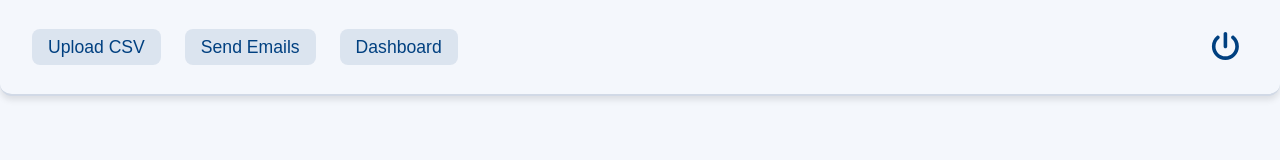
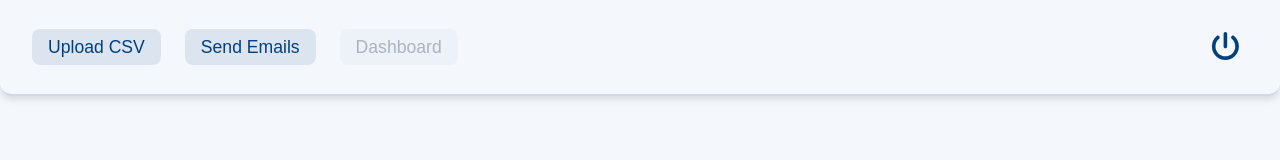
Before and after one commit to rahulapps29/flip_front, a React (Vite) app: page /dashboard in a window 1280 px wide. Shown: the top 160 px of the page. Built offline with nearby package versions, Linux system fonts and the light colour scheme; no server answers; sample sign-in values are in the browser's storage.

Commit message:
navbar changes

```diff
--- a/ui/Navbar.css
+++ b/ui/Navbar.css
@@ -47,6 +47,17 @@
   box-shadow: 0 4px 8px rgba(0, 64, 128, 0.15);
 }
 
+/* ✅ Disabled Link (Current Page) */
+.disabled-link {
+  color: #7a869a; /* Muted grayish-blue */
+  pointer-events: none; /* Prevents clicks */
+  opacity: 0.6; /* Slightly faded */
+  cursor: default;
+  background: rgba(0, 64, 128, 0.05);
+  padding: 0.5rem 1rem;
+  border-radius: 8px;
+}
+
 /* ✅ Logout Button */
 .logout-button {
   background-color: transparent;
--- a/ui/Navbar.jsx
+++ b/ui/Navbar.jsx
@@ -1,16 +1,15 @@
 import React, { useContext, useState } from 'react';
-import { Link, useNavigate } from 'react-router-dom';
+import { Link, useLocation, useNavigate } from 'react-router-dom';
 import { FontAwesomeIcon } from '@fortawesome/react-fontawesome';
 import { faPowerOff } from '@fortawesome/free-solid-svg-icons';
 import CustomDialog from './CustomDialog';
 import AuthContext from '../src/context/AuthContext';
 import "./Navbar.css";
 
-
-
 const NavigationBar = () => {
   const { logout, isAuthenticated } = useContext(AuthContext);
   const navigate = useNavigate();
+  const location = useLocation();
   const [isLogoutDialogOpen, setIsLogoutDialogOpen] = useState(false);
 
   const handleLogoutClick = () => {
@@ -25,18 +24,26 @@ const NavigationBar = () => {
     }, 300); // Delay ensures dialog closes smoothly
   };
 
+  // Navigation Items
+  const navItems = [
+    { path: '/upload', label: 'Upload CSV' },
+    { path: '/send-email', label: 'Send Emails' },
+    { path: '/dashboard', label: 'Dashboard' },
+  ];
+
   return (
     <nav className="fancy-nav-bar">
       <ul className="fancy-nav-list">
-        <li className="fancy-nav-item">
-          <Link to="/upload" className="fancy-nav-link">Upload CSV</Link>
-        </li>
-        <li className="fancy-nav-item">
-          <Link to="/send-email" className="fancy-nav-link">Send Emails</Link>
-        </li>
-        <li className="fancy-nav-item">
-          <Link to="/dashboard" className="fancy-nav-link">Dashboard</Link>
-        </li>
+        {navItems.map((item) => (
+          <li key={item.path} className="fancy-nav-item">
+            {location.pathname === item.path ? (
+              // Disable the button for the current page
+              <span className="fancy-nav-link disabled-link">{item.label}</span>
+            ) : (
+              <Link to={item.path} className="fancy-nav-link">{item.label}</Link>
+            )}
+          </li>
+        ))}
       </ul>
 
       {isAuthenticated && (
```
Lines whose indentation alone changed are shown as unchanged.
